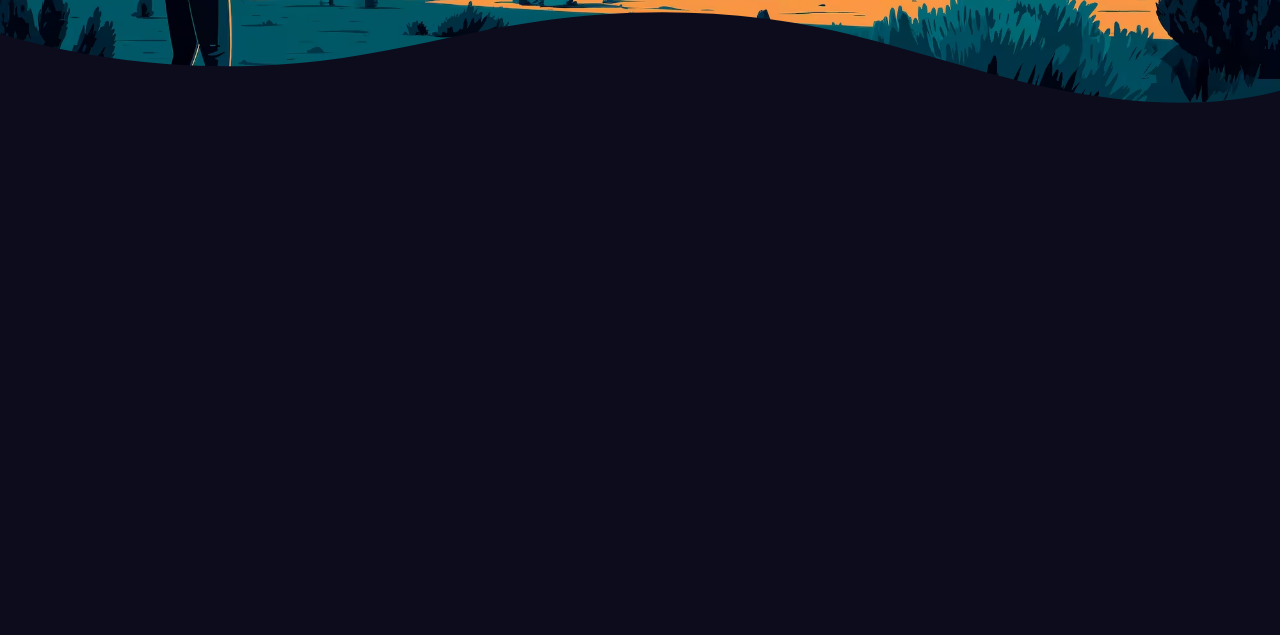
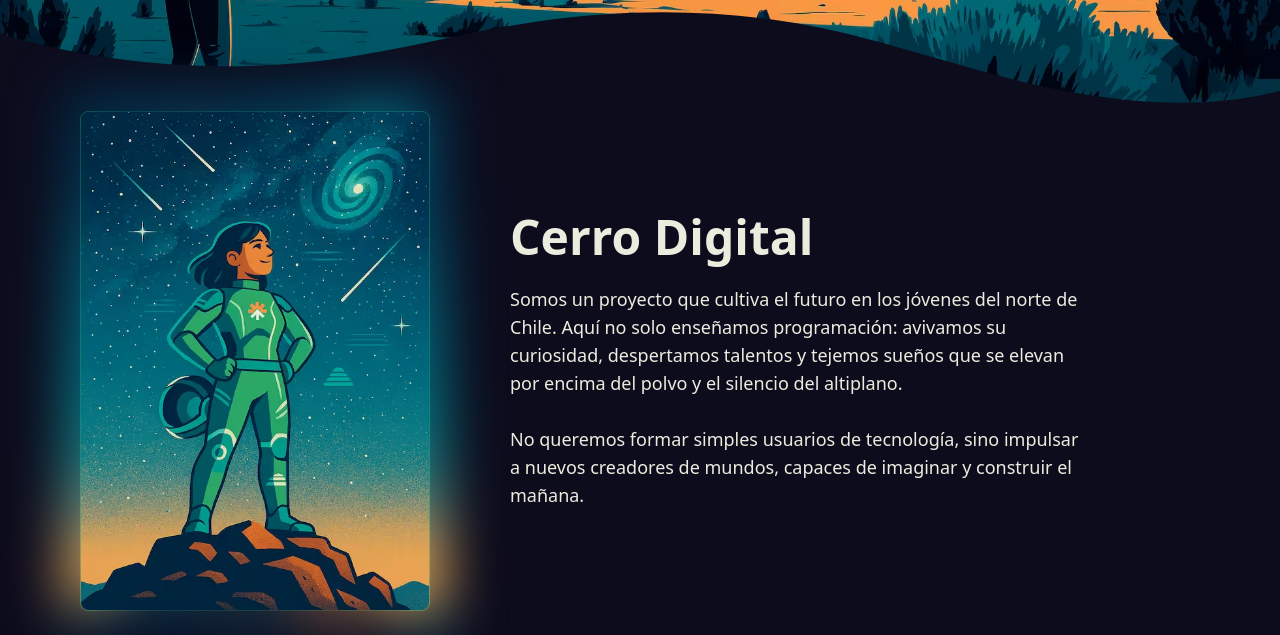
Before and after one commit to gsanchezd/cerro-digital, an Astro site: page / in a window 1280 px wide. Shown: the part 489-1124 px from the top of the page. Before the commit the page ends 800 px from the top, so only its background shows below. Built offline with nearby package versions, Linux system fonts and the light colour scheme; Astro itself is replaced by a stand-in of ours.

Commit message:
ADD: WhoWeAre component

```diff
--- /dev/null
+++ b/src/components/WhoWeAre.astro
@@ -0,0 +1,33 @@
+---
+import astronaut from "../assets/universe-girl.avif";
+---
+
+<section
+  class="text-[var(--color-base)] container mx-auto max-w-6xl flex flex-col items-center md:flex-row gap-20 md:gap-10 lg:gap-20 px-4 mt-20 lg:mt-0"
+>
+  <div
+    class="h-[500px] w-[350px] min-w-[350px] rounded-lg border border-[var(--color-astronaut)] relative z-30"
+  >
+    <img
+      src={astronaut.src}
+      alt="Astronauta"
+      class="h-full w-full object-cover rounded-lg absolute scale-110 blur-xl z-0"
+    />
+    <img
+      src={astronaut.src}
+      alt="Astronauta"
+      class="h-full w-full object-cover rounded-lg absolute z-10"
+    />
+  </div>
+  <div class="space-y-6 max-w-xl">
+    <h2 class="text-4xl lg:text-5xl font-bold">Cerro Digital</h2>
+    <h3 class="text-lg">
+      Somos un proyecto que cultiva el futuro en los jóvenes del norte de Chile.
+      Aquí no solo enseñamos programación: avivamos su curiosidad, despertamos
+      talentos y tejemos sueños que se elevan por encima del polvo y el silencio
+      del altiplano. <br />
+      <br />No queremos formar simples usuarios de tecnología, sino impulsar a
+      nuevos creadores de mundos, capaces de imaginar y construir el mañana.
+    </h3>
+  </div>
+</section>
--- a/src/layouts/Layout.astro
+++ b/src/layouts/Layout.astro
@@ -13,6 +13,7 @@ import "../styles/global.css"
 		<meta name="description" content="Impulsamos el futuro de jóvenes de Tarapacá con talleres de programación, creatividad digital y pensamiento computacional." />
 		<meta name="keywords" content="Cerro Digital, Tarapacá, aprendizaje digital, exploración digital, educación, tecnología" />
 		<meta name="author" content="Cerro Digital" />
+		<link rel="canonical" href="https://cerrodigitaltarapaca.cl/" />
 	</head>
 	<body>
 		<slot />
--- a/src/pages/index.astro
+++ b/src/pages/index.astro
@@ -1,5 +1,6 @@
 ---
 import Hero from '../components/Hero.astro';
+import WhoWeAre from '../components/WhoWeAre.astro';
 import Layout from '../layouts/Layout.astro';
 
 // Welcome to Astro! Wondering what to do next? Check out the Astro documentation at https://docs.astro.build
@@ -8,4 +9,5 @@ import Layout from '../layouts/Layout.astro';
 
 <Layout>
 	<Hero />
+	<WhoWeAre />
 </Layout>
--- a/src/styles/global.css
+++ b/src/styles/global.css
@@ -8,6 +8,7 @@
   --color-orange: #fd9143;
   --color-blue: #137abd;
   --color-red: #a5272a;
+  --color-astronaut: #2cab69FF;
   --font-family-base: "Inter", Arial, sans-serif;
   --font-size-base: 16px;
   --border-radius-base: 0.5rem;
```
Also changed, not shown: src/assets/universe-girl.avif (added).
